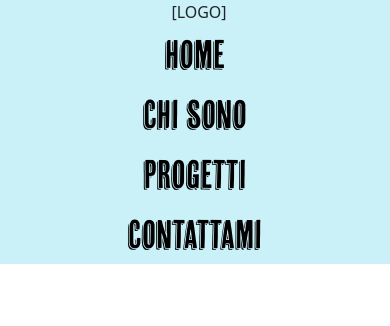
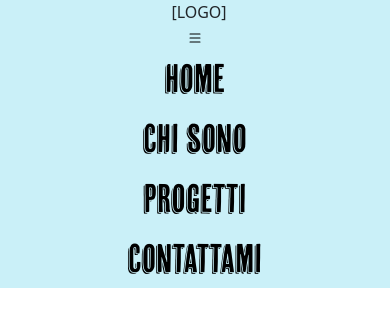
Before and after one commit to SimoneCampisi0/portfolio, an Angular app in the folder portfolio/: page / in a window 390 px wide. Shown: the top 326 px of the page. Built offline with nearby package versions, Linux system fonts and the light colour scheme.

Commit message:
add hamburgerMenu SVG

```diff
--- a/portfolio/src/app/header-menu/header-menu.component.css
+++ b/portfolio/src/app/header-menu/header-menu.component.css
@@ -14,6 +14,7 @@
 .logo {  /* elemento 1 nel flex-container */
   margin-left: 0.5em;
 }
+
 
 .menu-flex { /* elemento 2 nel flex-container */
   display: flex;
--- a/portfolio/src/app/header-menu/header-menu.component.html
+++ b/portfolio/src/app/header-menu/header-menu.component.html
@@ -1,6 +1,10 @@
 <header class="flex-container">
   <div class="logo">
     [LOGO]
+  </div>
+
+  <div class="hamburgerMenu">
+    <img [src]="svgData" alt="SVG Image">
   </div>
 
   <ul class="menu-flex">
--- a/portfolio/src/app/header-menu/header-menu.component.ts
+++ b/portfolio/src/app/header-menu/header-menu.component.ts
@@ -1,4 +1,5 @@
 import { Component } from '@angular/core';
+import {DomSanitizer, SafeResourceUrl} from "@angular/platform-browser";
 
 @Component({
   selector: 'app-header-menu',
@@ -6,5 +7,6 @@ import { Component } from '@angular/core';
   styleUrls: ['./header-menu.component.css']
 })
 export class HeaderMenuComponent {
+  svgData: string = '../../assets/list.svg'
 
 }
```
Also changed, not shown: portfolio/src/assets/list.svg (added).
